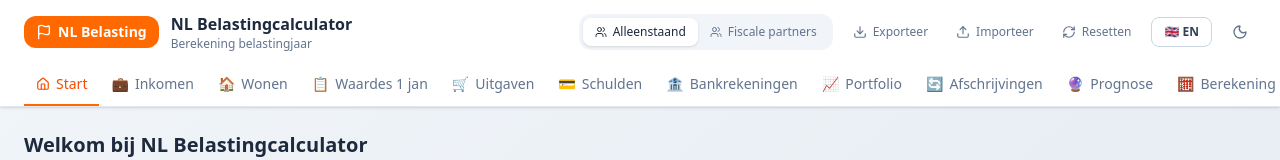
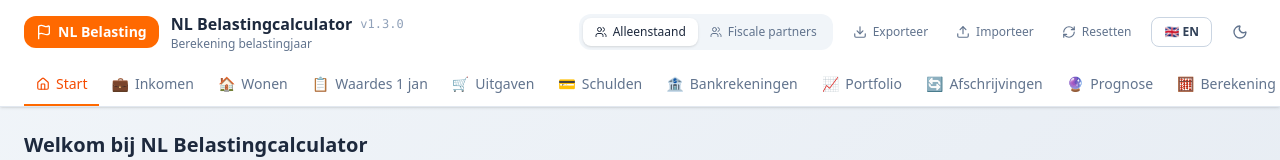
Before and after one commit to Livian2/Testing-claude, a React (Vite) app in the folder dutch-tax-calculator/: page / in a window 1280 px wide. Shown: the top 160 px of the page. Built offline with nearby package versions, Linux system fonts and the light colour scheme.

Commit message:
Add version number to header
APP_VERSION constant at the top of App.tsx — bump it with each deploy.
Displayed as a small monospace badge next to the app title.

https://claude.ai/code/session_014ZqhRVfueJf2PwhoG56zrb

```diff
--- a/dutch-tax-calculator/src/App.tsx
+++ b/dutch-tax-calculator/src/App.tsx
@@ -52,6 +52,8 @@ const DEFAULT_DATA: TaxFormData = {
     categorieen: [],
   },
 };
+
+const APP_VERSION         = 'v1.3.0';
 
 const STORAGE_KEY         = 'nl-belasting-data-v1';
 const PROGNOSE_STORAGE_KEY = 'nl-belasting-prognose-v1';
@@ -263,7 +265,10 @@ export default function App() {
               <span className="text-sm font-bold">NL Belasting</span>
             </div>
             <div className="hidden sm:block">
-              <h1 className="text-base font-semibold text-slate-800 dark:text-slate-100 m-0">{t.appTitle}</h1>
+              <div className="flex items-center gap-2">
+                <h1 className="text-base font-semibold text-slate-800 dark:text-slate-100 m-0">{t.appTitle}</h1>
+                <span className="text-xs font-mono text-slate-400 dark:text-slate-500">{APP_VERSION}</span>
+              </div>
               <p className="text-xs text-slate-500 dark:text-slate-400 m-0">{t.appSubtitle}</p>
             </div>
           </div>
```
